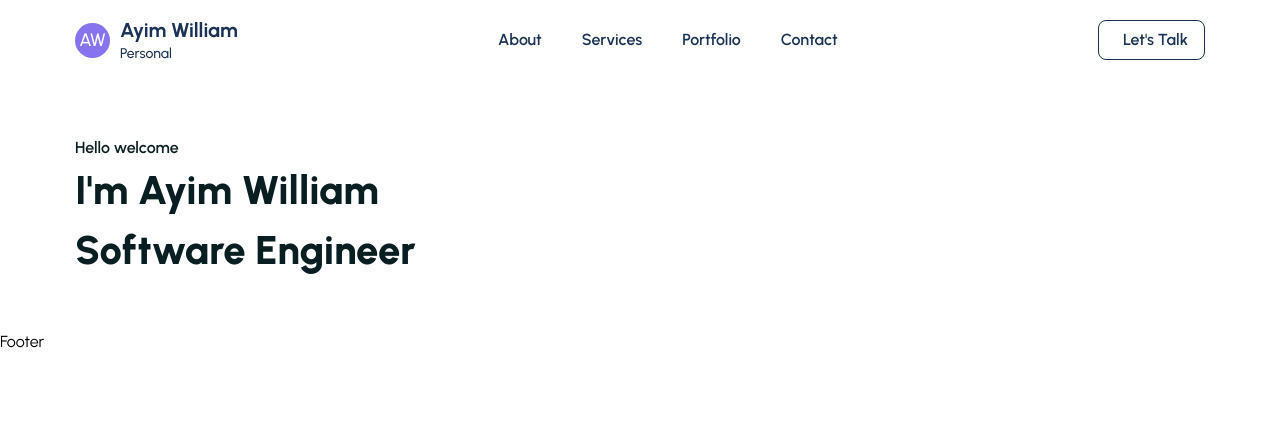
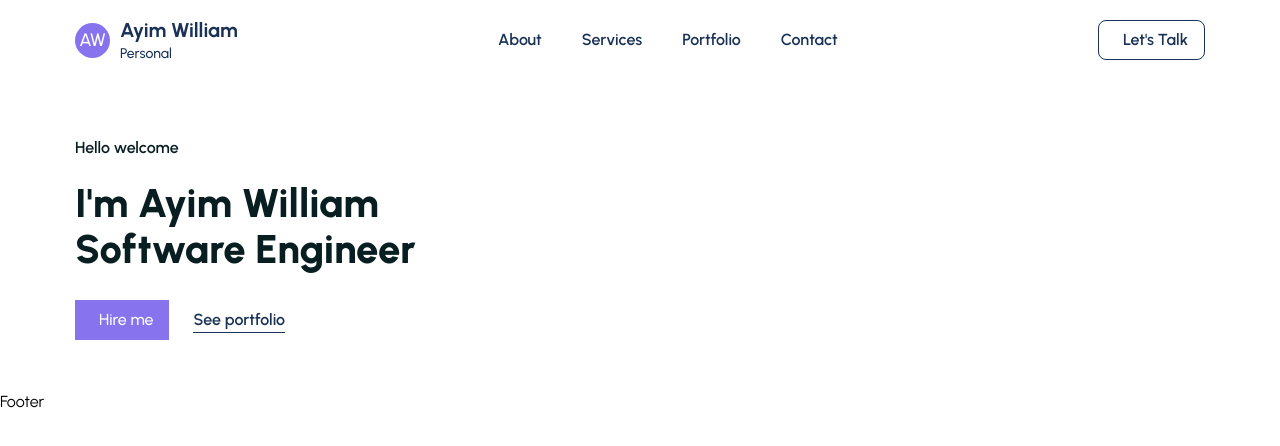
Before and after one commit to BabaMboga/My-PortFolio, a React (Create React App) app in the folder portfolio/: page / in a window 1280 px wide. Shown: the top 446 px of the page. Built offline with nearby package versions, Linux system fonts and the light colour scheme; the HTML template or start-up script is replaced by a standard one.

Commit message:
Hero progress - new button and hrefs

```diff
--- a/portfolio/src/components/UI/Hero.js
+++ b/portfolio/src/components/UI/Hero.js
@@ -12,7 +12,15 @@ const Hero = () => {
                     <h5 data-aos='fade-right' data-aos-duration='1500' className='text-headingColor font-[600]
                     text-[16px]'> Hello welcome</h5>
                     <h1 data-aos='fade-up' data-aos-duration='1500' className='text-headingColor font-[800]
-                    text-[1.8rem] sm:text-[40px]'>I'm Ayim William <br/> Software Engineer</h1>
+                    text-[1.8rem] sm:text-[40px] leading-[35px] sm:leading-[46px] mt-5'>I'm Ayim William <br/> Software Engineer</h1>
+                    <div data-aos='fade-up' data-aos-duration='1800' data-aos-delay='200'className='flex items-center gap-6 mt-7'>
+                        <a href="#contact">
+                            <button className='bg-primaryColor text-white font-[500] flex items-center gap-2
+                            hover:bg-smallTextColor ease-in duration-300 py-2 px-4 ronded-[8px]'><i class="ri-mail-send-fill"></i> Hire me</button>
+                        </a>
+                        <a href="#portfolio" className='text-smallTextColor font-[600] text-[16px] border-b border-solid
+                        border-smallTextColor'>See portfolio</a>
+                    </div>
                 </div>
                 {/* ============ hero left end ============ */}
             </div>
```
